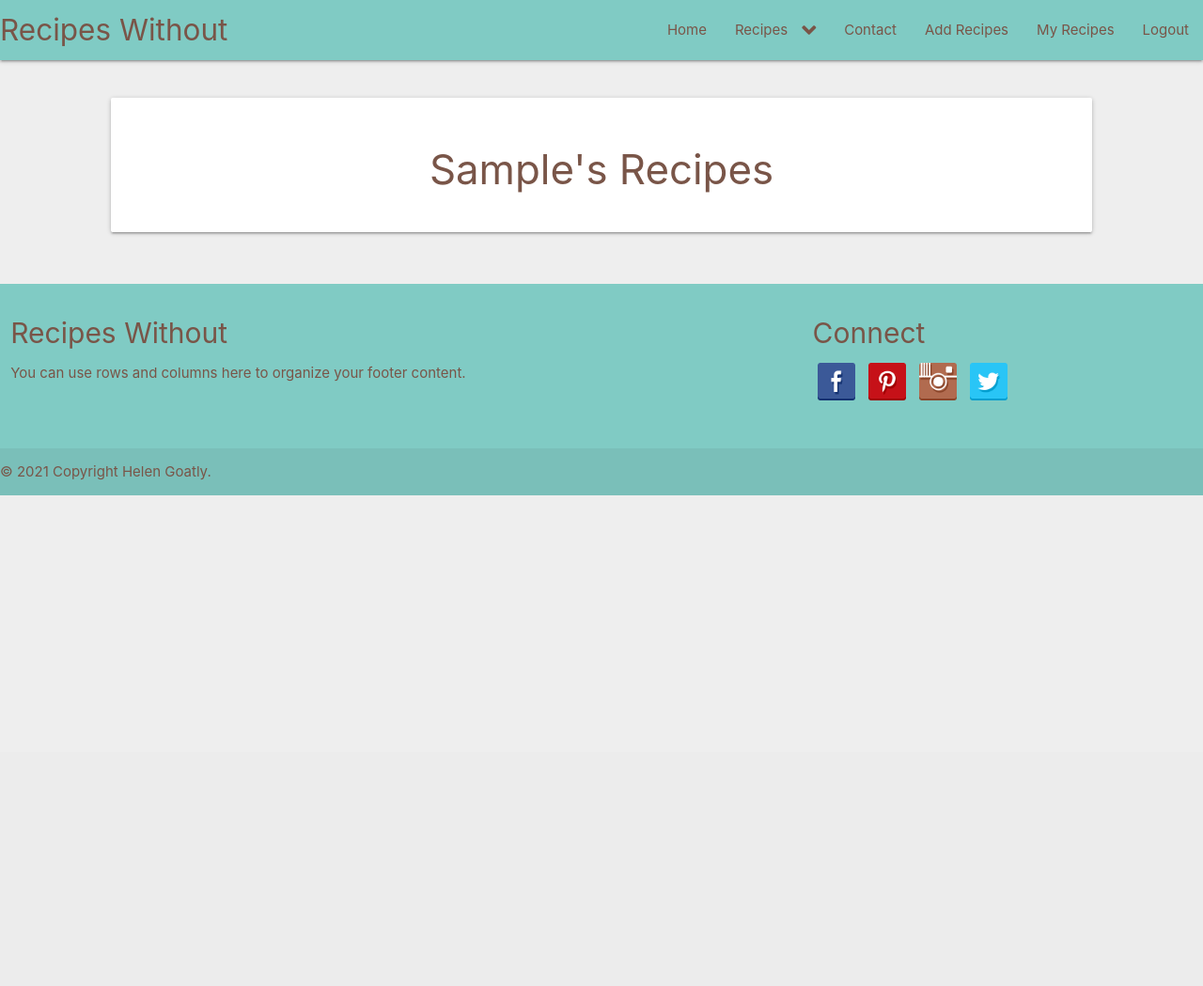
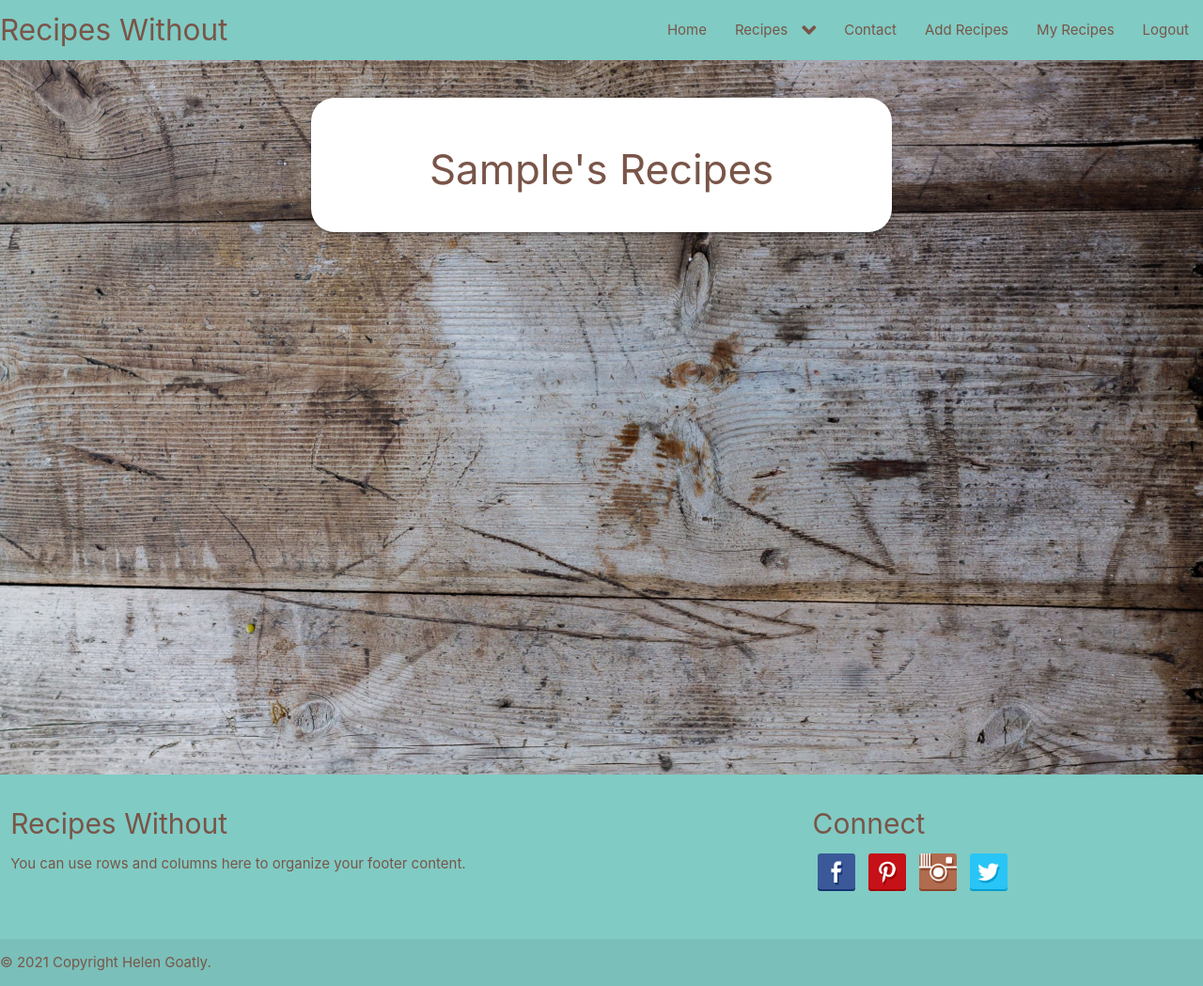
Before and after one commit to Hgoatly/RecipesWithout, a Flask app: page /my_recipes/1 in a window 1280 px wide. Shown: the whole page at 94% size. Before the commit the page ends 527 px from the top, so only its background shows below. Run offline with Flask 2, Linux system fonts and the light colour scheme; the visitor is signed in with stand-in values (Sample User, id 1); a database or web service that is not in the repository returns one stand-in record (values such as "Sample title"); some libraries are stand-ins or nearby versions.

Commit message:
Style 'my_recipes.html' page.

```diff
--- a/static/css/style.css
+++ b/static/css/style.css
@@ -16,6 +16,16 @@ html
     margin: 0px;
     padding: 0px;
     overflow-x: hidden;
+}
+
+/*
+.row .col.s4 {
+  padding-left: 0;
+  padding-right: 10px;
+}
+*/
+.drag-target {
+    width: 0px;
 }
 
  .content {
@@ -43,7 +53,6 @@ html
     top: 35%;
     width: 100%;
     text-align: center;
-
 }
 
 .two-search-results {
@@ -190,17 +199,13 @@ h5 {
    }
 
 .my_recipes {
-    height: auto;
-    width: 100%;
-    background: url("../images/wooden-table.jpg") no-repeat center center fixed;
-    -webkit-background-size: cover;
-    -moz-background-size: cover;
-    -o-background-size: cover;
+    position: relative;
+    background-position: center;
     background-size: cover;
-    display: flex;
-    justify-content: center;
-    font-family: 'Roboto', sans-serif;
-    position: relative;
+    background-repeat: no-repeat;
+    background-image:url('../images/wooden-table.jpg');
+    min-height: 95vh;
+    min-width: 95vw;
     margin-bottom: 0px;
    }
 
@@ -209,6 +214,10 @@ h5 {
     margin-top: 15%;
     margin-bottom: 15%;;
     border-radius: 25px;
+}
+
+.my-recipes-cards {
+    margin-bottom: 0px;
 }
 
 .title-panel {
@@ -227,6 +236,7 @@ h5 {
 
 .category-title {
     margin-top: 40px;
+    border-radius: 25px;
 }
 
 footer ul li {
--- a/templates/add_recipes.html
+++ b/templates/add_recipes.html
@@ -37,7 +37,7 @@
                     <i class="fas fa-utensils prefix"></i>
                     <textarea id="equipment_needed" name="equipment_needed" minlength="10" maxlength="200"
                         class="materialize-textarea validate" required></textarea>
-                    <label for="equpiment_needed">Equipment Needed</label>
+                    <label for="equpiment_needed">Equipment needed. Separate items with commas.</label>
                 </div>
 
                 <!-- number of portions -->
@@ -54,9 +54,9 @@
                 <div class="row">
                     <div class="input-field col s12">
                         <i class="fas fa-seedling prefix"></i>
-                        <textarea id="ingredients" name="ingredients" minlength="10" maxlength="1000"
+                        <textarea id="ingredients" name="ingredients" minlength="10"
                             class="materialize-textarea validate" required></textarea>
-                        <label for="ingredients">Ingredients</label>
+                        <label for="ingredients">Ingredients. Separate items with commas.</label>
                     </div>
                 </div>
 
--- a/templates/my_recipes.html
+++ b/templates/my_recipes.html
@@ -2,16 +2,16 @@
 {% block content %}
 
 <!--form copied from Materialize. Code referneced from the 'task manager' mini project-->
-
+<div class="my_recipes">
     <div class="row">
-        <div class="col s12 m10 offset-m1 center-align">
+        <div class="col s12 m6 offset-m3 center-align">
             <div class="card-panel category-title">
                 <h3 class="center-align brown-text">{{ username.title() }}'s Recipes</h3>
             </div>
         </div>
     </div>
 
-        <div class="row">
+        <div class="row my-recipes-cards">
             {% for recipes in recipes %}
 
             {% if recipes.added_by == session["user"] or session.user|lower == "admin"|lower %}
@@ -53,5 +53,5 @@
             {% endif %}
 
             {% endfor %}
-
+</div>
         {% endblock %}
--- a/templates/recipe.html
+++ b/templates/recipe.html
@@ -40,7 +40,7 @@
                 <hr>
                 <h5 class="recipe-instructions teal-text lighten-3">Method</h5>
                 <div class="row">
-                        <div class="col s12 center-align">
+                        <div class="col s10 offset-s1 center-align">
                 <p>{{ recipes.method }}</p>
                 </div>
                 </div>
```
